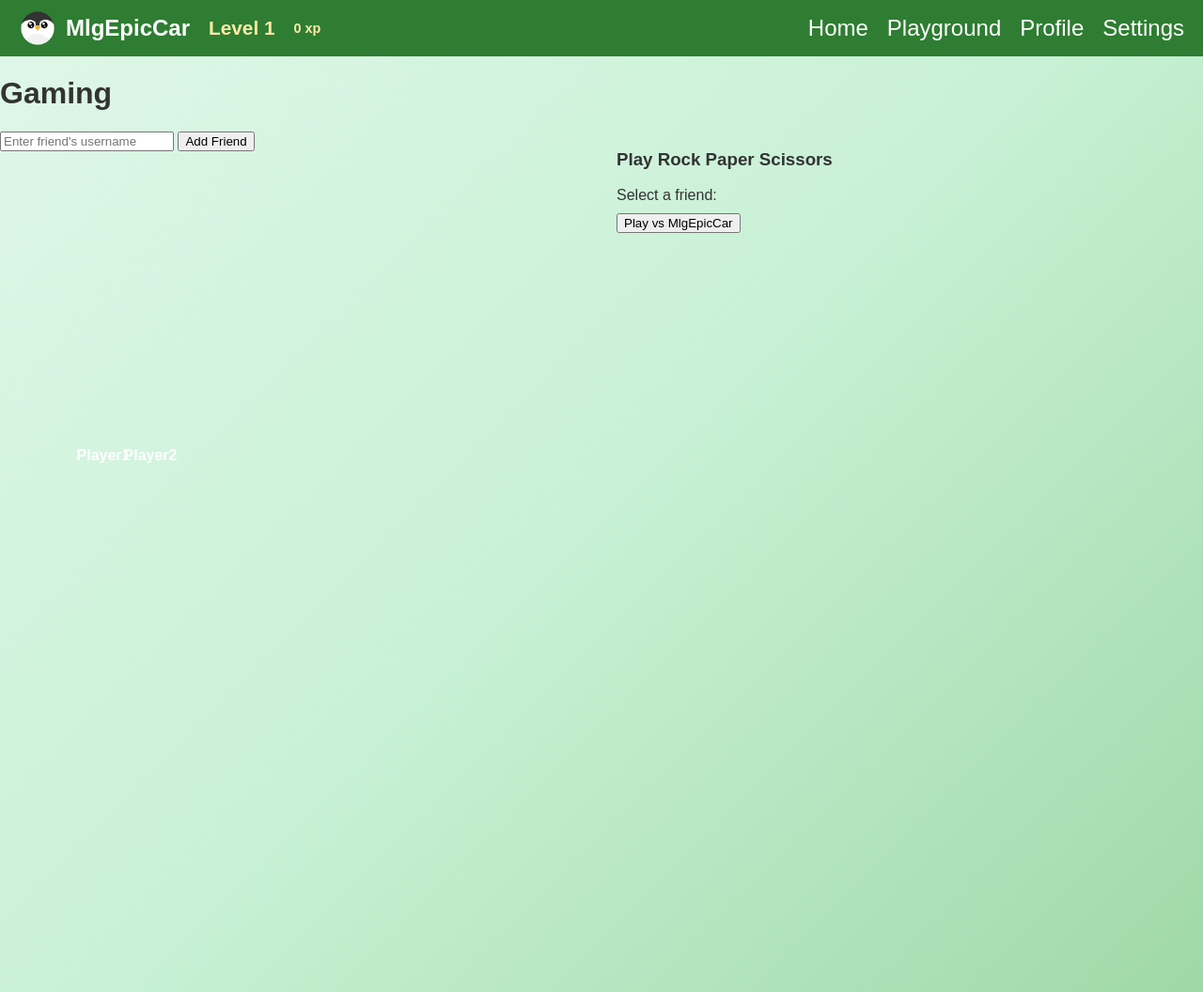
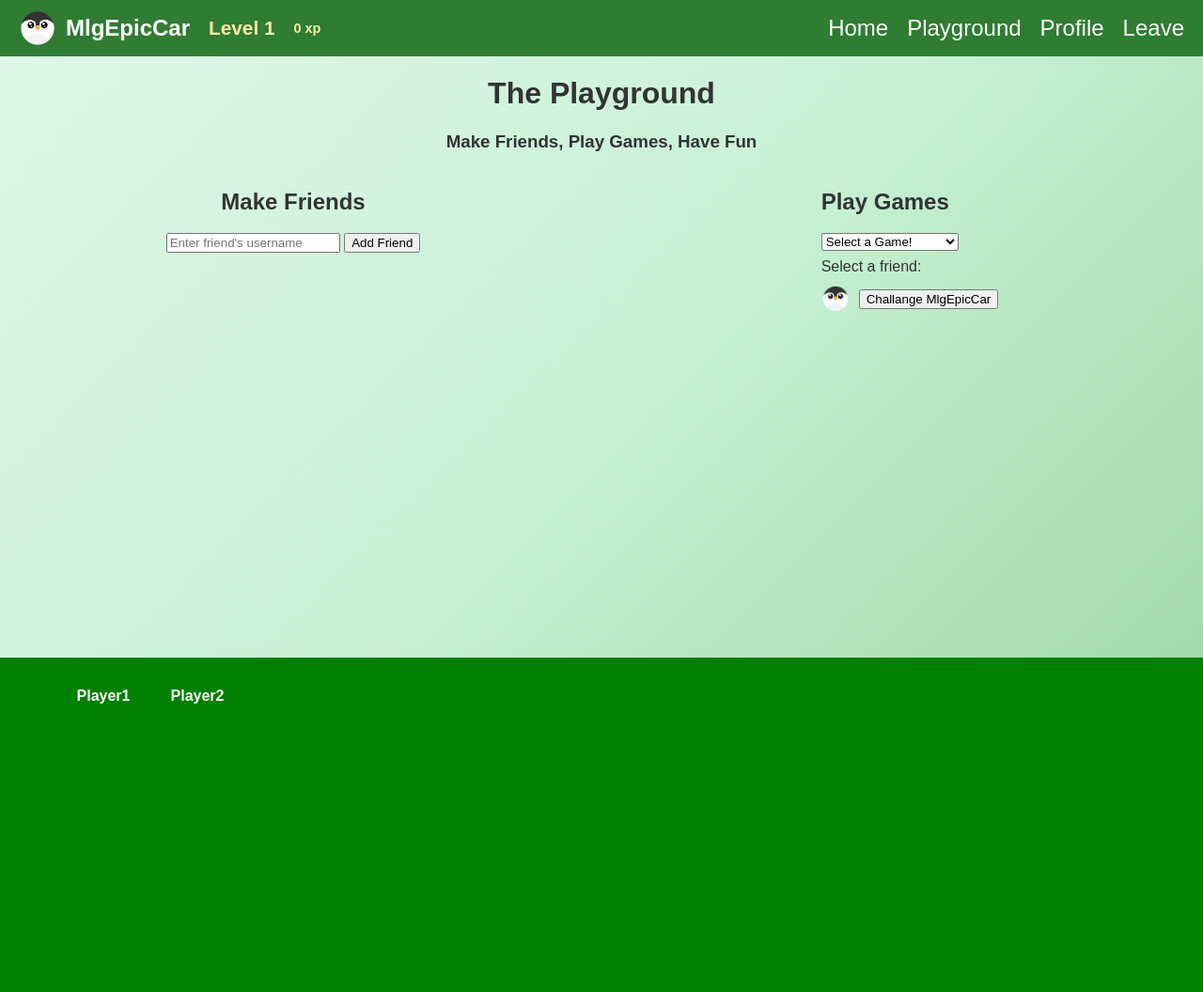
Before and after one commit to MlgEpicCar/HenHacks2026, a Flask app: page /playground in a window 1280 px wide. Shown: the whole page at 94% size. After the commit the page ends 749 px from the top, so only its background shows below. Run offline with Flask 3, Linux system fonts and the light colour scheme; the visitor is signed in with stand-in values (Sample User, id 1); tables that the repository leaves empty hold one stand-in row (values such as "Sample post"); some libraries are stand-ins or nearby versions.

Commit message:
Domain Expansion: Infinite Code
worked on misc CSS, fixed a lot of stuff in profile page, fixed the bug in register page, added premade goals (i think its better this way), added a ground to playground, fixed rock paper scissors

```diff
--- a/routes.py
+++ b/routes.py
@@ -311,16 +311,42 @@
                 p1 = game.player1_choice
                 p2 = game.player2_choice
 
+                # Determine winner
                 if p1 == p2:
-                    game.winner_id = None
+                    winner = None
                 elif (p1 == "rock" and p2 == "scissors") or \
                     (p1 == "paper" and p2 == "rock") or \
                     (p1 == "scissors" and p2 == "paper"):
-                    game.winner_id = game.player1_id
+                    winner = game.player1_id
                 else:
-                    game.winner_id = game.player2_id
+                    winner = game.player2_id
+
+                # Assign to game
+                game.winner_id = winner
+
+                # Increment win counters
+                if winner == game.player1_id:
+                    game.player1_wins += 1
+                elif winner == game.player2_id:
+                    game.player2_wins += 1
 
             db.session.commit()
             return redirect(url_for("rps_play", game_id=game.id))
 
         return render_template("rps_play.html", game=game, current_user=current_user)
+
+    @app.route("/rps/<int:game_id>/reset", methods=["POST"])
+    def reset_rps(game_id):
+        game = RPSGame.query.get(game_id)
+        if not game:
+            flash("Game not found", "error")
+            return redirect(url_for("playground"))
+
+        # Reset choices and winner
+        game.player1_choice = None
+        game.player2_choice = None
+        game.winner_id = None
+        db.session.commit()
+
+        flash("Game has been reset!", "success")
+        return redirect(url_for("rps_play", game_id=game.id))
--- a/static/style.css
+++ b/static/style.css
@@ -9,9 +9,10 @@
     color: #333;
 }
 html, body {
-  margin: 0;
-  padding: 0;
-  overflow-y: hidden;      /* hides any tiny overflow */
+    height: 100%;
+    margin: 0;
+    padding: 0;
+    overflow-y: hidden;      /* hides any tiny overflow */
 }
 
 /*
@@ -316,3 +317,12 @@
 .preview {
     height: 200px;
 }
+
+.friends_box:hover {
+    transform: translateY(-2px);
+    background: #2e7d32;
+}
+
+.incoming_btns:hover {
+    background: #f1d882;
+} /* doesn't work, idk why */
--- a/templates/base.html
+++ b/templates/base.html
@@ -31,7 +31,7 @@
             <li><a href="{{ url_for('index') }}">Home</a></li>
             <li><a href="{{ url_for('playground') }}">Playground</a></li>
             <li><a href="{{ url_for('profile') }}">Profile</a></li>
-            <li><a href="{{ url_for('settings') }}">Settings</a></li>
+            <li><a href="{{ url_for('settings') }}">Leave</a></li>
         </ul>
     </nav>
 
--- a/templates/playground.html
+++ b/templates/playground.html
@@ -1,25 +1,45 @@
 {% extends "base.html" %}
 {% block content %}
 
-<h1>Gaming</h1>
+<div style="text-align: center;">
+    <h1>The Playground</h1>
+    <h3>Make Friends, Play Games, Have Fun</h3>
+</div>
+<div>
     <div style="display:flex; gap:2rem;">
-    <div style="flex:1; min-width:300px;">
+        <div style="
+            flex:1;
+            min-width:300px;
+            display:flex;
+            flex-direction:column;
+            align-items:center;
+        ">
+            <h2>Make Friends</h2>
             <form method="POST" action="{{ url_for('add_friend_by_name') }}">
                 <input type="text" name="username" placeholder="Enter friend's username" required>
                 <button type="submit">Add Friend</button>
             </form>
         </div>
-    <div style="flex:1; min-width:300px;">
-        <h3>Play Rock Paper Scissors</h3>
+        <div style="flex:1; min-width:300px; display: grid; justify-content: center;">
+            <h2>Play Games</h2>
 
             {% if user.friends %}
+                <div style="padding-bottom: 1vh;"><select class="dropdown" name="pfp">
+                    <option>Select a Game!</option>
+                    <option>Rock Paper Scissors</option>
+                </select></div>
                 <label>Select a friend:</label>
-            <div style="margin-top:10px;">
+                <div style="margin-top:10px; height: 30vh;">
                     {% for friend in user.friends %}
-                    <div style="margin-bottom:8px;">
+                        <div style="
+                                display:flex;
+                                align-items:center;
+                                gap:10px;
+                                margin-bottom:10px;">
+                            <img src="{{ url_for('static', filename='pfps/' + friend.pfp + '.png') }}" width="30">
                             <a href="{{ url_for('rps_challenge', friend_id=friend.id) }}">
                                 <button type="button">
-                                Play vs {{ friend.username }}
+                                    Challange {{ friend.username }}
                                 </button>
                             </a>
                         </div>
@@ -30,17 +50,20 @@
             {% endif %}
         </div>
     </div>
+</div>
 
 
-<div id="game-board" style="width:100%;height:100vh;border:0px solid black;position:relative;">
+<div id="game-container" style="position: fixed; width:100%; height:500px; margin-top: 20px;">
+    <div id="ground" style="position:fixed; left:0; bottom:0; width:100%; height:50px; background-color:green; height:100px;"></div>
+
     <!-- Player 1 -->
-    <div id="player1-container" style="position:absolute; left:50px; top:300px; text-align:center;">
+    <div id="player1-container" style="position:fixed; left:50px; bottom:50px; text-align:center;">
         <div id="player1" class="player" style="width:15vh;height:15vh;background-size:cover;background-position:center;"></div>
         <span id="player1-name" class="player-name" style="color:white; font-weight:bold;">Player1</span>
     </div>
 
     <!-- Player 2 -->
-    <div id="player2-container" style="position:absolute; left:100px; top:300px; text-align:center;">
+    <div id="player2-container" style="position:fixed; left:100px; bottom:50px; text-align:center;">
         <div id="player2" class="player" style="width:15vh;height:15vh;background-size:cover;background-position:center;"></div>
         <span id="player2-name" class="player-name" style="color:white; font-weight:bold;">Player2</span>
     </div>
@@ -53,8 +76,8 @@
 
 // Current and target positions for smooth interpolation
 let positions = {
-    player1: { x: 50, y: 100 },
-    player2: { x: 100, y: 100 }
+    player1: { x: 50, y: 50 }, // px from bottom
+    player2: { x: 150, y: 50 }
 };
 let targetPositions = { ...positions };
 let myPlayer = null;
@@ -65,7 +88,7 @@
     for (let player in positions) {
         const container = document.getElementById(player + "-container");
         container.style.left = positions[player].x + "px";
-        container.style.top = positions[player].y + "px";
+        container.style.bottom = positions[player].y + "px";
     }
 }
 
@@ -133,6 +156,8 @@
     }
 });
 
+const ground = document.getElementById("ground");
+ground.style.bottom = 0 + "px";
 </script>
 
 {% endblock %}
```
Also changed, not shown: accounts.py (+22 -1 lines), models.py (+9 -3 lines), playground.py (+5 -5 lines), templates/index.html (+5 -2 lines), templates/profile.html (+19 -14 lines), templates/register.html (+0 -10 lines), templates/rps_play.html (+68 -2 lines), templates/settings.html (+7 -6 lines). Lines whose indentation alone changed are shown as unchanged.
